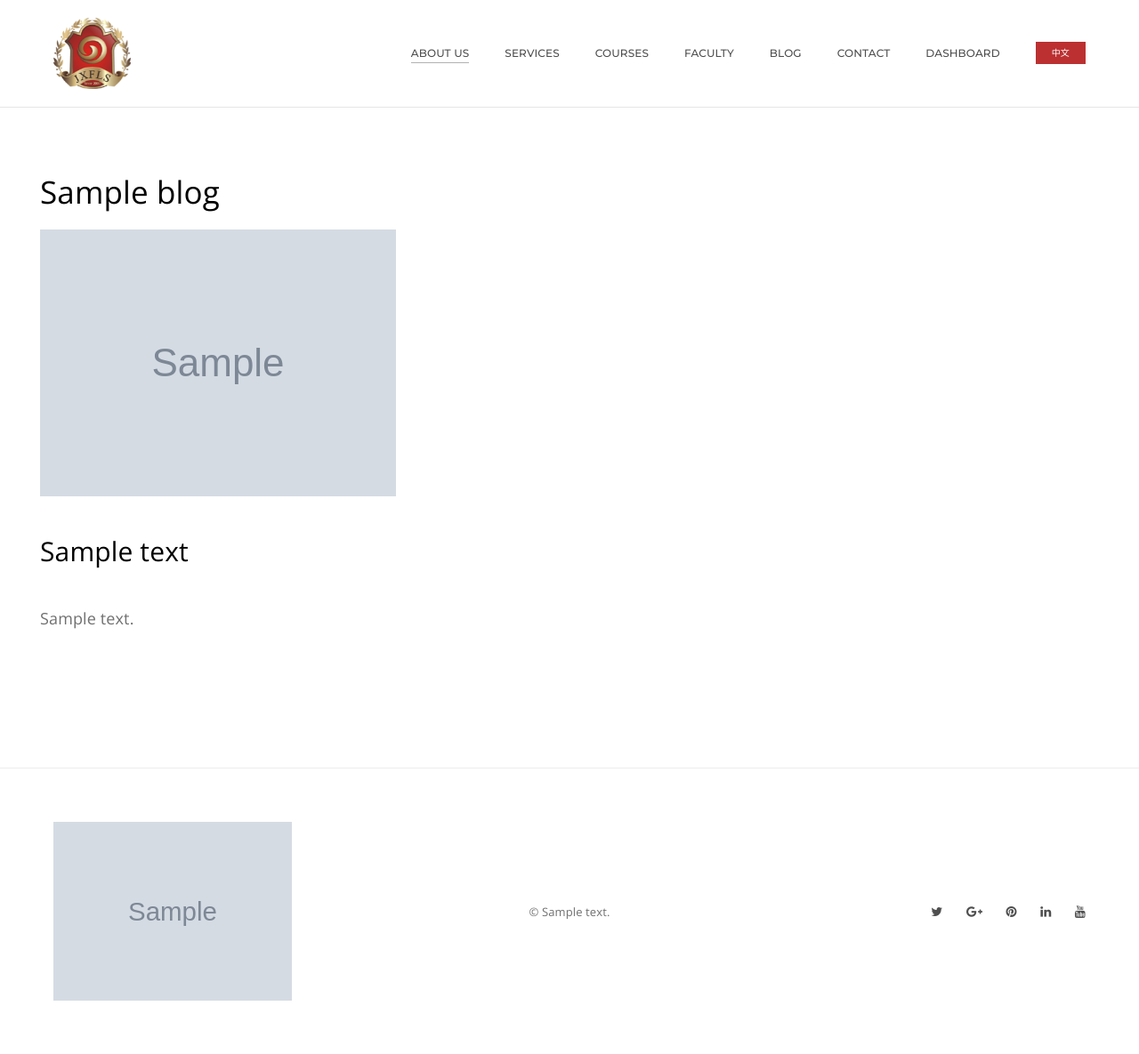
After one commit to KaluEmeKalu/dashboard, a Django app: template frontpage/templates/frontpage/blog_detail.html in a window 1280 px wide. The commit adds this page. Shown: the whole page at 89% size. Run offline with Django 3.2, Linux system fonts and the light colour scheme; the template is opened without the code that fills it: most values are stand-ins (such as "Sample title", 1, 10 or a date in 2020); grey boxes marked "Sample" are stand-in pictures; some libraries are stand-ins or nearby versions.

Commit message:
huge change added blog pages

```diff
--- a/dashboard/models.py
+++ b/dashboard/models.py
@@ -1027,11 +1027,16 @@ class Article(Model):
     updated = models.DateTimeField(auto_now=True, blank=True, null=True)
     order = IntegerField(default=0)
     url = CharField(max_length=300, blank=True, null=True)
+    image_url = CharField(max_length=400, blank=True, null=True)
     image = models.ForeignKey('Image', null=True, blank=True,
                               related_name='articles')
     user = ForeignKey(User, null=True, blank=True,
                       related_name="articles")
 
+
+    def get_school_blog_url(self):
+
+        return "/blogs/{}".format(self.pk)
 
 
 
--- a/frontpage/templates/frontpage/base.html
+++ b/frontpage/templates/frontpage/base.html
@@ -1,4 +1,5 @@
 {% load static %}
+{% load extras %}
 <!doctype html>
 <html class="no-js" lang="en">
     <head>
@@ -50,7 +51,7 @@
                     <div class="row">
                         <!-- logo -->
                         <div class="col-md-3 col-sm-4 col-xs-9">
-                            <a href="#home" class="inner-link"><img alt="" src="{% static 'frontpage/images/jxfls_logo.png' %}" data-img-size="(W)163px X (H)39px"></a>
+                            <a href="/" class="inner-link"><img alt="" src="{% static 'frontpage/images/jxfls_logo.png' %}" data-img-size="(W)163px X (H)39px"></a>
                         </div>
                         <!-- end logo -->
                         <div class="col-md-9 col-sm-8 col-xs-3 position-inherit">
@@ -108,9 +109,9 @@
 
                                     <li class="nav-button propClone sm-no-margin-tb float-left btn-medium sm-no-margin-left">
                                     {% if isChinese == "True"%}
-                                    <a href="/eng" class="inner-link btn btn-small propClone bg-red text-white border-radius-0 font-weight-500 sm-padding-nav-btn sm-display-inline-block">English</a>
+                                    <a href="{{request.path}}eng" class="inner-link btn btn-small propClone bg-red text-white border-radius-0 font-weight-500 sm-padding-nav-btn sm-display-inline-block">English</a>
                                     {% else %}
-                                    <a href="/" class="inner-link btn btn-small propClone bg-red text-white border-radius-0 font-weight-500 sm-padding-nav-btn sm-display-inline-block">中文</a>
+                                    <a href="{{request.path | get_chinese_url }}" class="inner-link btn btn-small propClone bg-red text-white border-radius-0 font-weight-500 sm-padding-nav-btn sm-display-inline-block">中文</a>
                                     {% endif %}
                                     </li>
                                 </ul>
--- /dev/null
+++ b/frontpage/templates/frontpage/blog_detail.html
@@ -0,0 +1,37 @@
+{% extends 'frontpage/base.html' %}
+{% load static %}
+
+
+{% block main_section %}
+<section class="padding-110px-tb xs-padding-60px-tb bg-white builder-bg" id="content-section22">
+    <div class="container">
+        <div class="row ">
+            <!-- section title -->
+            <div >
+            <h2>{{blog.title}}</h2>
+            <br>
+            <!-- <a href="#"><img class="img100" alt="" src="http://placehold.it/800x507" data-img-size="(W)800px X (H)507px"></a> -->
+            <div class="team-img position-relative overflow-hidden">
+                <img class="xs-width-100" src="{{blog.image_url}}" data-img-size="(W)600px X (H)600px" id="tz-bg-41" alt=""/>
+            </div>
+            <br><br>
+
+            {% for text in blog.texts.all %}
+
+
+              {% if text.title %}
+                <h3>{{text.title}}</h3><br><br>
+              {% endif %}
+
+              <div class="text-extra-large tz-text">
+                {{text.content | linebreaks}}
+              </div>
+              <br>
+
+            </div>
+            {% endfor %}
+
+        </div>
+    </div>
+</section>
+{% endblock main_section %}
--- a/frontpage/templates/frontpage/index.html
+++ b/frontpage/templates/frontpage/index.html
@@ -1,6 +1,6 @@
 {% extends 'frontpage/base.html' %}
 {% load static %}
-
+{% load extras %}
 
 {% block main_section %}
 
@@ -969,7 +969,7 @@
                                     <span class="text-small tz-text" id="tz-slider-text119"> {{blog.get_intro | truncatechars:90}}</span>
                                     <div class="padding-sixteen-bottom margin-sixteen-top no-padding-lr border-top tz-border">
                                     </div>
-                                    <a href="#" class="btn-small btn bg-red text-white" id="tz-slider-text115"><span class="tz-text" id="tz-btn-24">Read More</span></a>
+                                    <a href="{{blog.get_school_blog_url| what_language:isChinese}}" class="btn-small btn bg-red text-white" id="tz-slider-text115"><span class="tz-text" id="tz-btn-24">Read More</span></a>
                                 </div>
                                 <!-- end team details -->
                             </div>
--- /dev/null
+++ b/frontpage/templatetags/extras.py
@@ -0,0 +1,19 @@
+from django import template
+import json
+from django.utils.safestring import mark_safe
+
+
+
+
+register = template.Library()
+
+
+@register.filter
+def what_language(path, isChinese):
+    return path if isChinese else path + "/eng"
+
+
+
+@register.filter
+def get_chinese_url(path):
+    return path[:-4]
--- a/frontpage/urls.py
+++ b/frontpage/urls.py
@@ -9,5 +9,10 @@ urlpatterns = [
 
     url(r'^$', views.index, {'isChinese': 'True'}, name="index"),
     url(r'^eng/$', views.index, name="zh_index"),
+    url(r'^blogs/$', views. blog_list, {'isChinese': 'True'}, name="blog"),
+    url(r'^blogs/eng/$', views.blog_list, name="eng_blog"),
+    url(r'^blogs/(?P<pk>\d+)/$', views.blog_detail,
+        {'isChinese': 'True'}, name="blog_detail"),
+    url(r'^blogs/(?P<pk>\d+)/eng$', views.blog_detail, name="eng_blog_detail"),
 
 ]
```
Also changed, not shown: frontpage/templates/frontpage/blog_list.html (added, +25 -0 lines), frontpage/views.py (+21 -0 lines).
